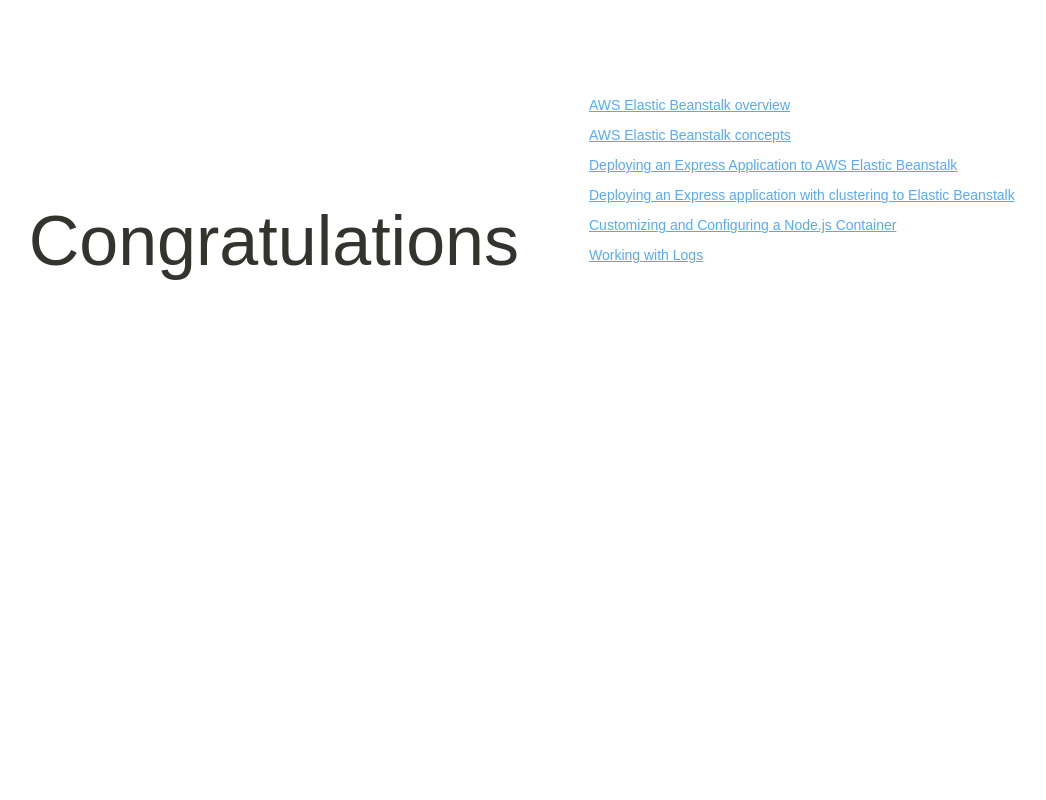
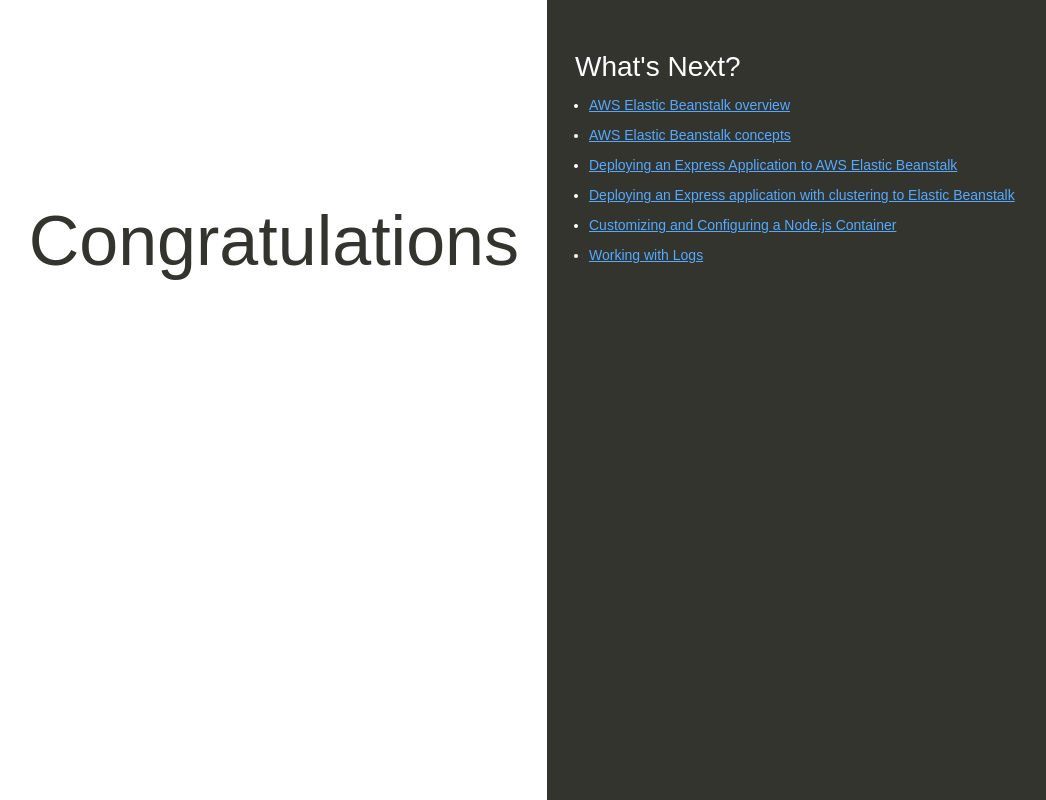
Before and after one commit to oala20/AN-cicd-lab, a plain HTML site: page index.html in a window 1280 px wide. Shown: the whole page, without its empty margins (93-1139 px from the left). Drawn offline with Linux system fonts and the light colour scheme.

Commit message:
Update index.html

```diff
--- a/index.html
+++ b/index.html
@@ -49,7 +49,7 @@
         bottom: 0px;
         left: 50%;
 
-        background-color: #blue;
+        background-color: #33342D;
       }
 
       h1 {
```
